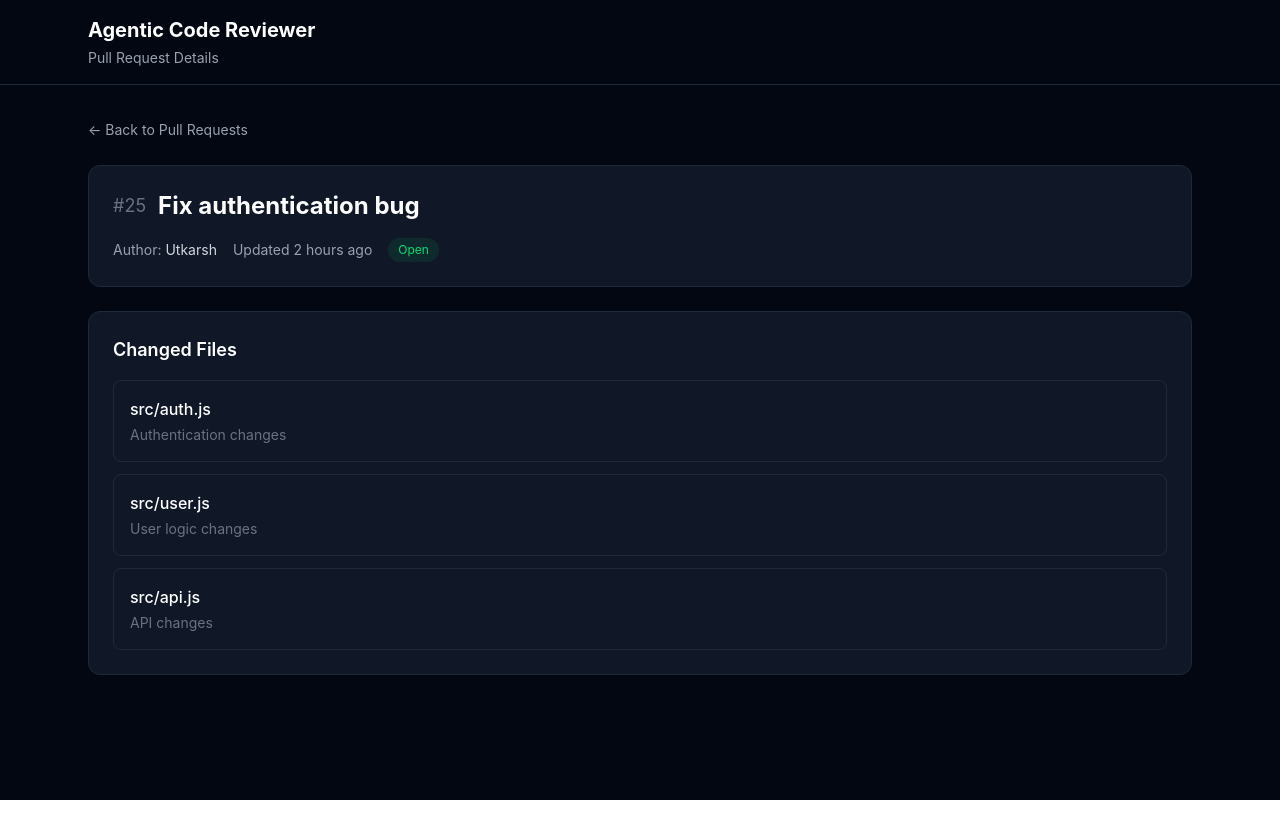
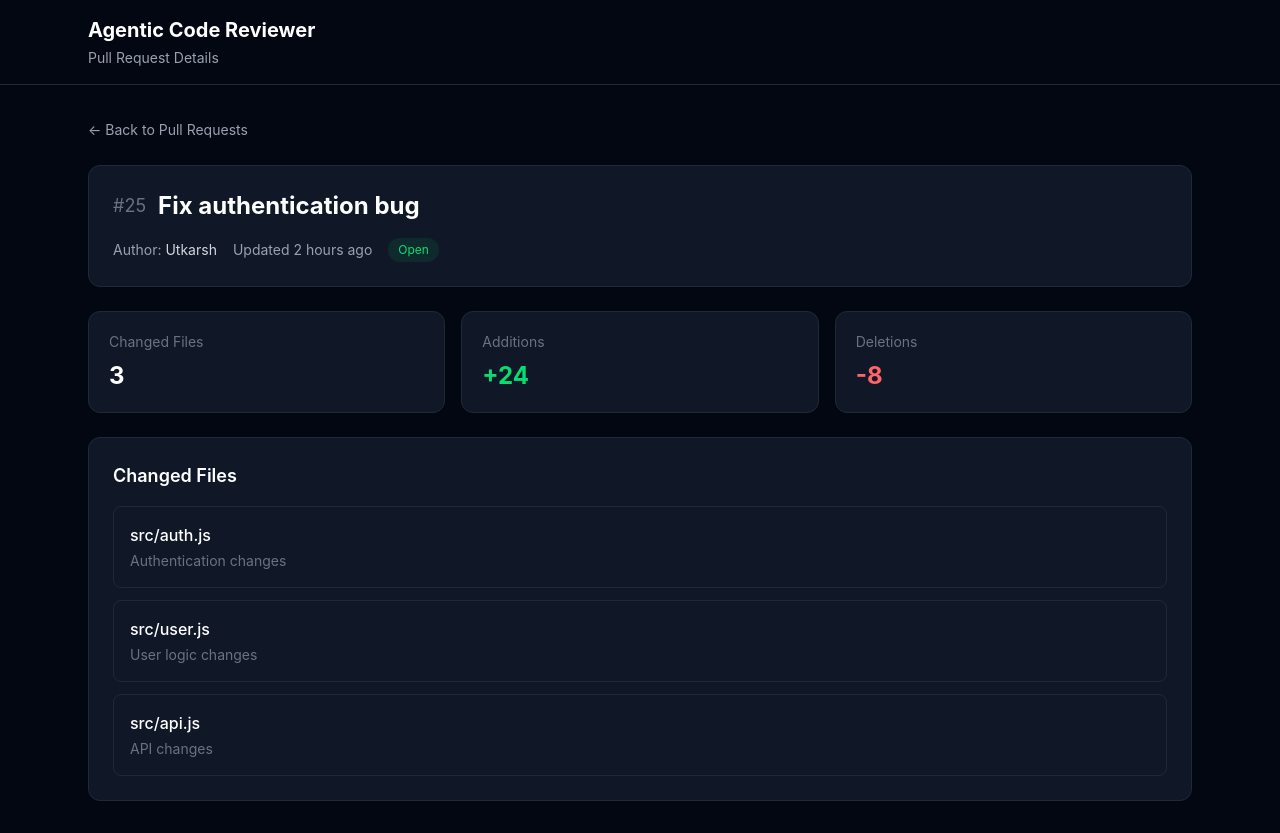
Before and after one commit to utkarsh191/agentic-code-reviewer, a React (Vite) app in the folder client/: page / in a window 1280 px wide. Before the commit the page ends 800 px from the top, so only its background shows below. Built offline with nearby package versions, Linux system fonts and the light colour scheme.

Commit message:
feat: add pull request change stats

```diff
--- a/client/src/pages/PullRequestDetails.tsx
+++ b/client/src/pages/PullRequestDetails.tsx
@@ -20,6 +20,7 @@ const PullRequestDetails = ({
       </header>
 
       <main className="max-w-6xl mx-auto px-6 py-8">
+        {/* Back Button */}
         <button
           type="button"
           onClick={onBack}
@@ -55,6 +56,39 @@ const PullRequestDetails = ({
             <span className="px-2.5 py-1 rounded-full text-xs bg-green-500/10 text-green-400">
               Open
             </span>
+          </div>
+        </div>
+
+        {/* PR Stats */}
+        <div className="mt-6 grid grid-cols-1 md:grid-cols-3 gap-4">
+          <div className="border border-gray-800 bg-gray-900 rounded-xl p-5">
+            <p className="text-sm text-gray-500">
+              Changed Files
+            </p>
+
+            <p className="text-2xl font-bold mt-2">
+              3
+            </p>
+          </div>
+
+          <div className="border border-gray-800 bg-gray-900 rounded-xl p-5">
+            <p className="text-sm text-gray-500">
+              Additions
+            </p>
+
+            <p className="text-2xl font-bold mt-2 text-green-400">
+              +24
+            </p>
+          </div>
+
+          <div className="border border-gray-800 bg-gray-900 rounded-xl p-5">
+            <p className="text-sm text-gray-500">
+              Deletions
+            </p>
+
+            <p className="text-2xl font-bold mt-2 text-red-400">
+              -8
+            </p>
           </div>
         </div>
 
```
